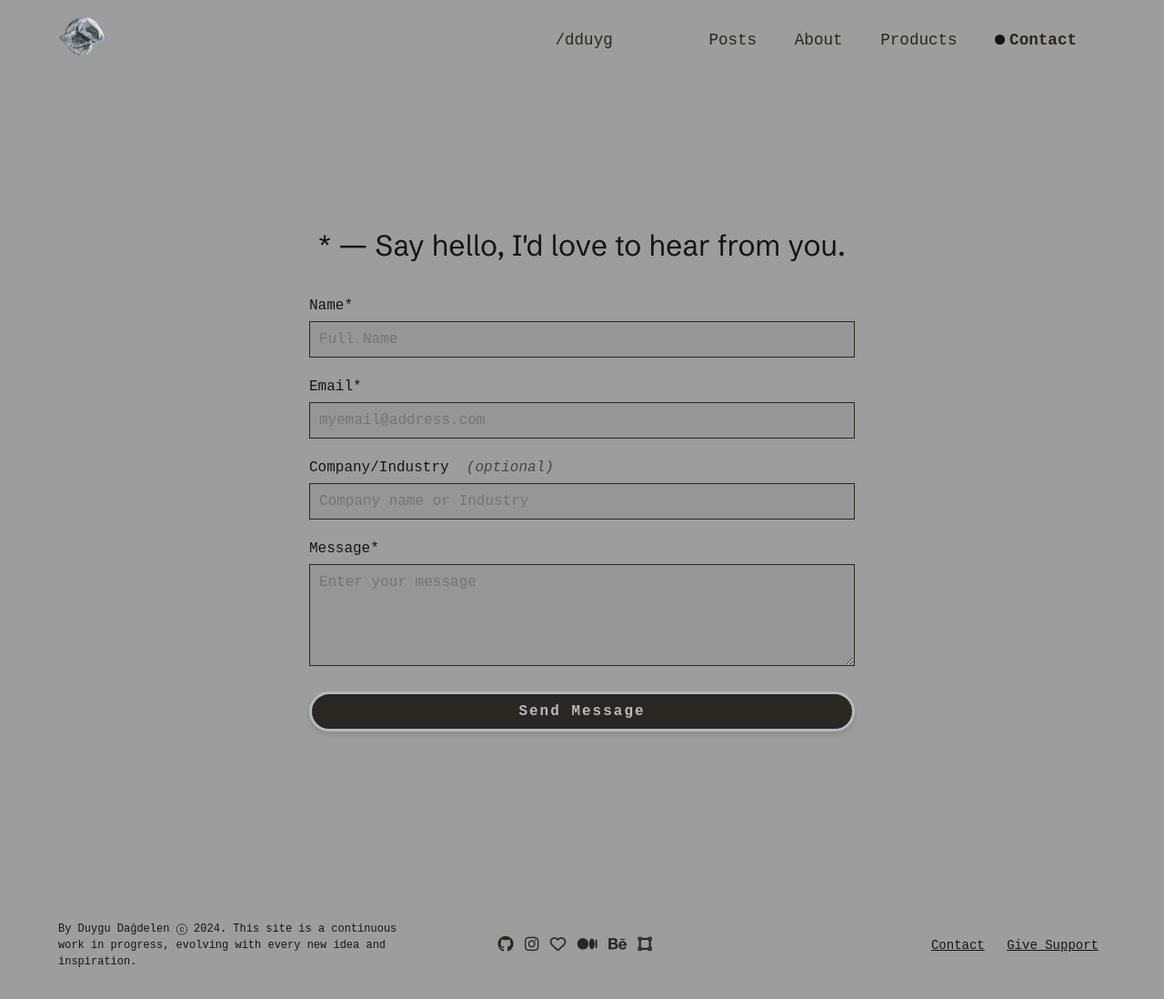
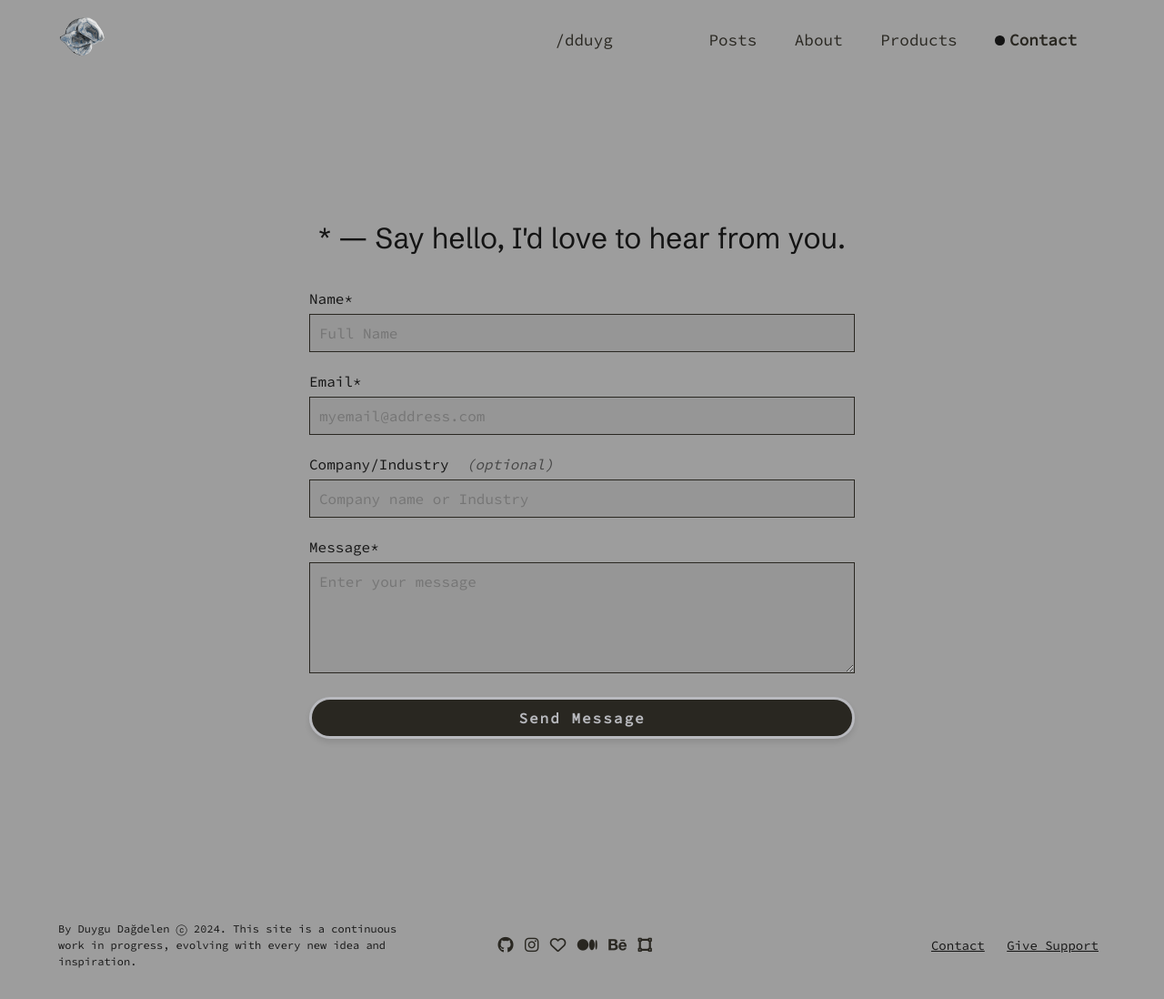
Before and after one commit to dduyg/duuuy, a Jekyll site: the page built from contact.html, in a window 1280 px wide. Shown: the whole page at 91% size. Built offline with Jekyll 4.4.1, drawn with Linux system fonts in a browser that asks for light colours; nearby versions of some CDN libraries.

Commit message:
Update main.css

```diff
--- a/assets/main.css
+++ b/assets/main.css
@@ -4,7 +4,7 @@
   --marker: #E0D7CE;
   --back: #9D9D9D;
   --main-font: "Schibsted Grotesk", sans-serif;
-  --mono-font: "PT Mono", monospace;
+  --mono-font: "Source Code Pro", monospace;
 }
 
 html, body {
```
